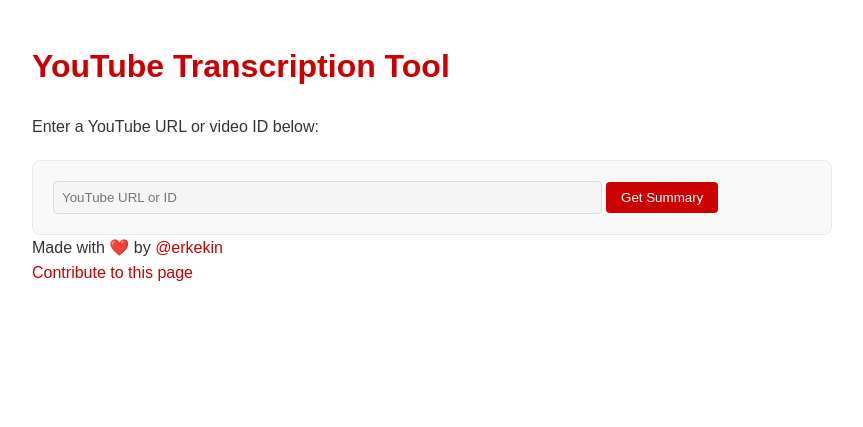
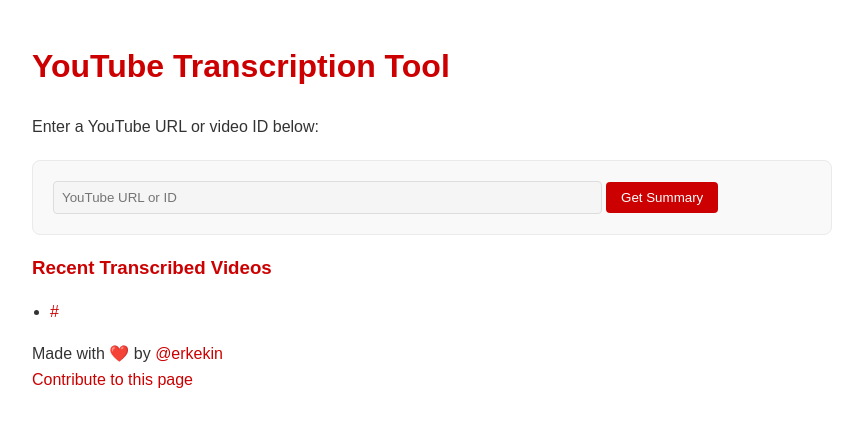
Before and after one commit to erkekin/youtube-video-summarizer, a Flask app: template templates/index.html in a window 1280 px wide. Shown: the top 427 px of the page, without its empty margins (208-1071 px from the left). Run offline with Flask 3, Linux system fonts and the light colour scheme; the template is opened without the code that fills it: most values are stand-ins (such as "Sample title", 1, 10 or a date in 2020).

Commit message:
debug prod scripts and recent transcription

```diff
--- a/server.py
+++ b/server.py
@@ -16,8 +16,21 @@ os.makedirs(STORAGE_DIR, exist_ok=True)
 
 @app.route('/', methods=['GET'])
 def index():
-    """Serve a simple form for entering YouTube URLs"""
-    return render_template('index.html')
+    """Serve a simple form for entering YouTube URLs and show last 5 video links."""
+    # Get all transcription files, sort by modified time (descending)
+    files = [f for f in os.listdir(STORAGE_DIR) if f.endswith('.txt') and '_' in f]
+    files = sorted(files, reverse=True)[:5]
+    video_links = []
+    for fname in files:
+        # filename format: TIMESTAMP_VIDEOID.txt
+        parts = fname.split('_')
+        if len(parts) >= 2:
+            video_id = parts[-1].replace('.txt', '')
+            yt_url = f'https://www.youtube.com/watch?v={video_id}'
+            app_url = f'https://yt.erkekin.com/transcribe?source={yt_url}'
+            video_links.append({'id': video_id, 'url': app_url})
+    return render_template('index.html', recent_videos=video_links)
+
 
 @app.route('/transcribe', methods=['GET'])
 def transcribe():
--- a/templates/index.html
+++ b/templates/index.html
@@ -17,6 +17,16 @@
                 <button type="submit">Get Summary</button>
             </form>
         </div>
+        {% if recent_videos %}
+        <div class="recent-videos" style="margin-top: 18px;">
+            <h3 style="margin-bottom: 8px;">Recent Transcribed Videos</h3>
+            <ul style="padding-left: 18px;">
+            {% for video in recent_videos %}
+                <li><a href="{{ video.url }}" target="_blank">{{ video.url }}</a></li>
+            {% endfor %}
+            </ul>
+        </div>
+        {% endif %}
     </div>
     <footer>
         <div class="footer-left">
```
Also changed, not shown: 3 other files.
